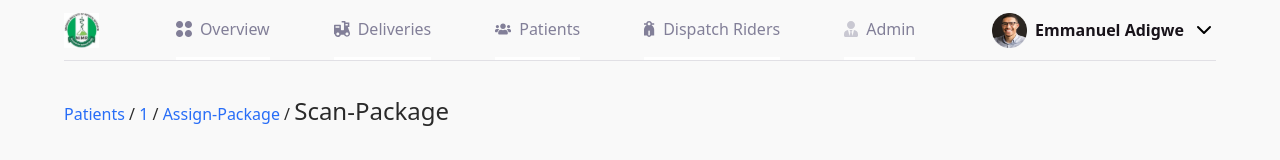
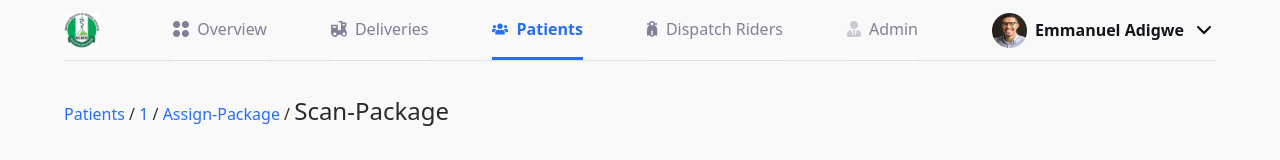
Before and after one commit to Lekipising/cc-nimr, a Next.js app: page /dashboard/patients/1/assign-package/scan-package in a window 1280 px wide. Shown: the top 160 px of the page. Built offline with nearby package versions, Linux system fonts and the light colour scheme.

Commit message:
update showing active nav

```diff
--- a/src/app/(dashboard)/components/navbar.tsx
+++ b/src/app/(dashboard)/components/navbar.tsx
@@ -120,7 +120,11 @@ export default function DashboardNav() {
             title={item.title}
             svg={item.svg}
             to={item.to}
-            isActive={pathname === item.to}
+            isActive={
+              item.to === "/dashboard"
+                ? pathname === item.to
+                : pathname.startsWith(item.to)
+            }
           />
         ))}
       </div>
```
